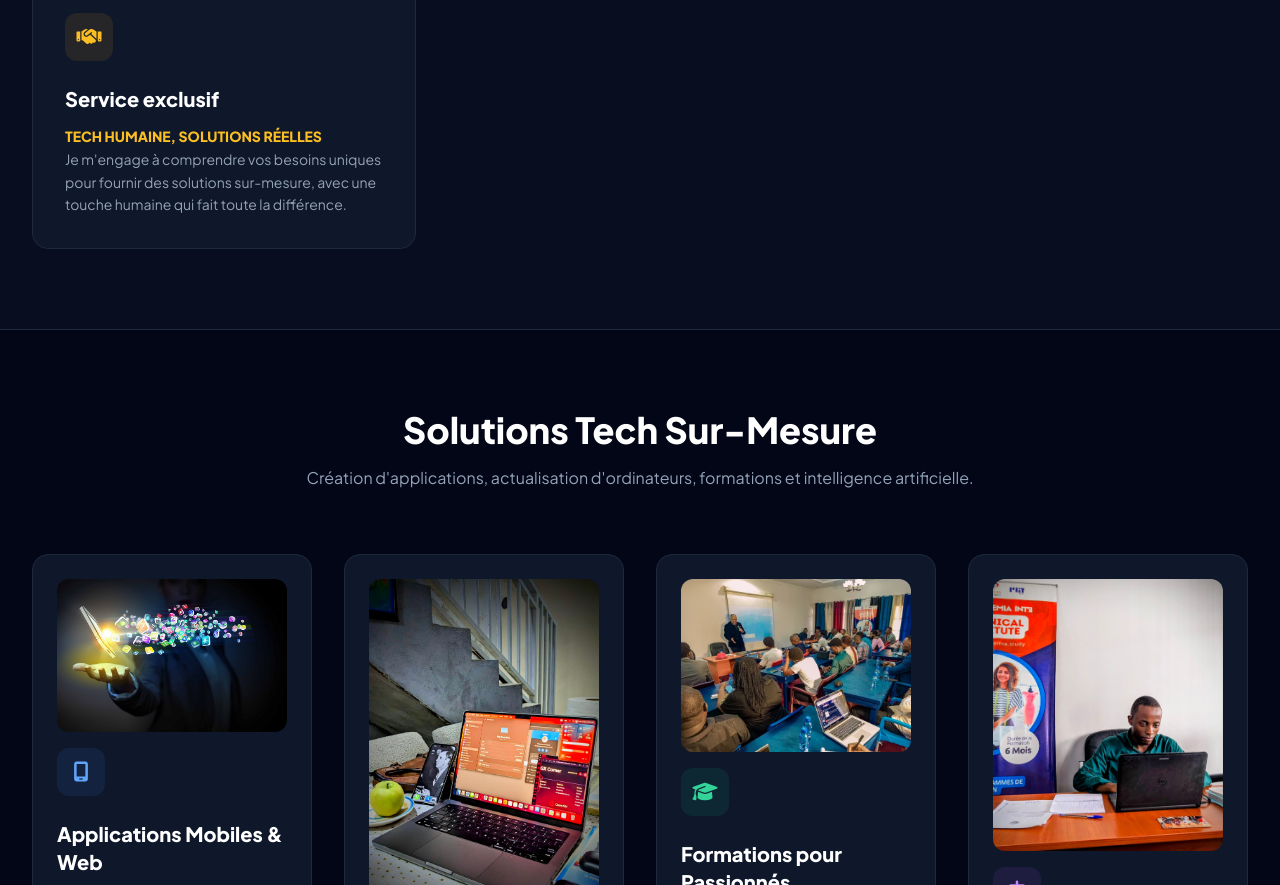
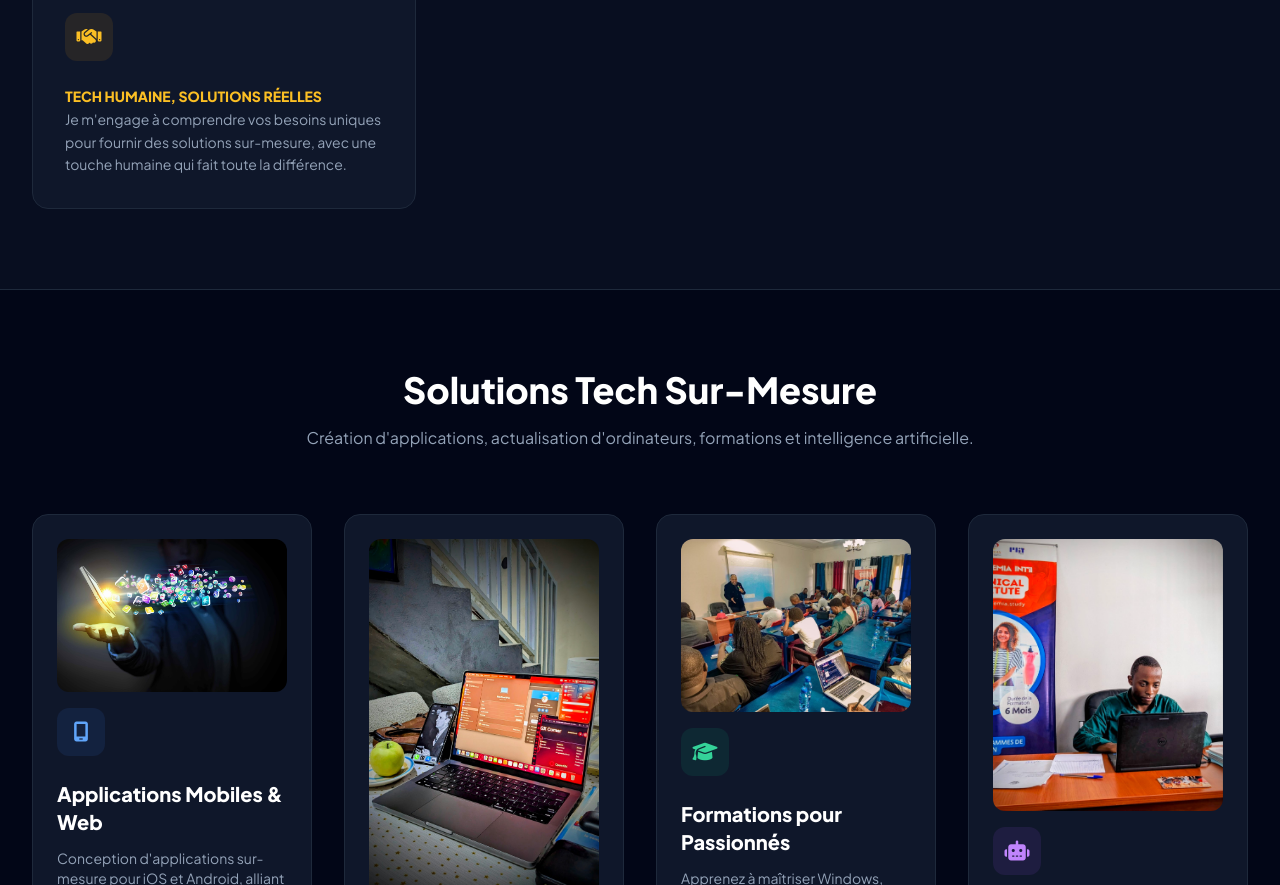
Before and after one commit to DosantosTech/DosantosTech, a plain HTML site: page index.html in a window 1280 px wide. Shown: the part 2128-3013 px from the top of the page. Drawn offline with nearby package versions, Linux system fonts and the light colour scheme.

Commit message:
Update index.html

```diff
--- a/index.html
+++ b/index.html
@@ -140,7 +140,6 @@
         <i class="fa-solid fa-handshake"></i>
     </div>
 
-    <h3 class="text-xl font-bold text-white mb-3">Service exclusif</h3>
     <p class="text-sm text-slate-400 leading-relaxed">
         <span class="font-bold text-amber-400 uppercase">Tech humaine, solutions réelles</span><br>
         Je m'engage à comprendre vos besoins uniques pour fournir des solutions sur-mesure, avec une touche humaine qui fait toute la différence.
```
